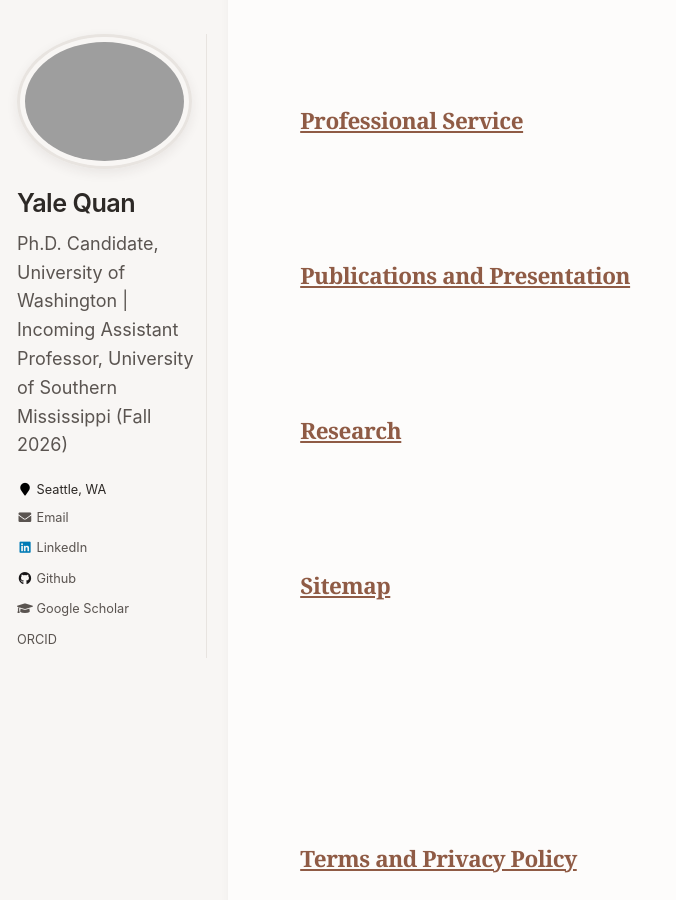
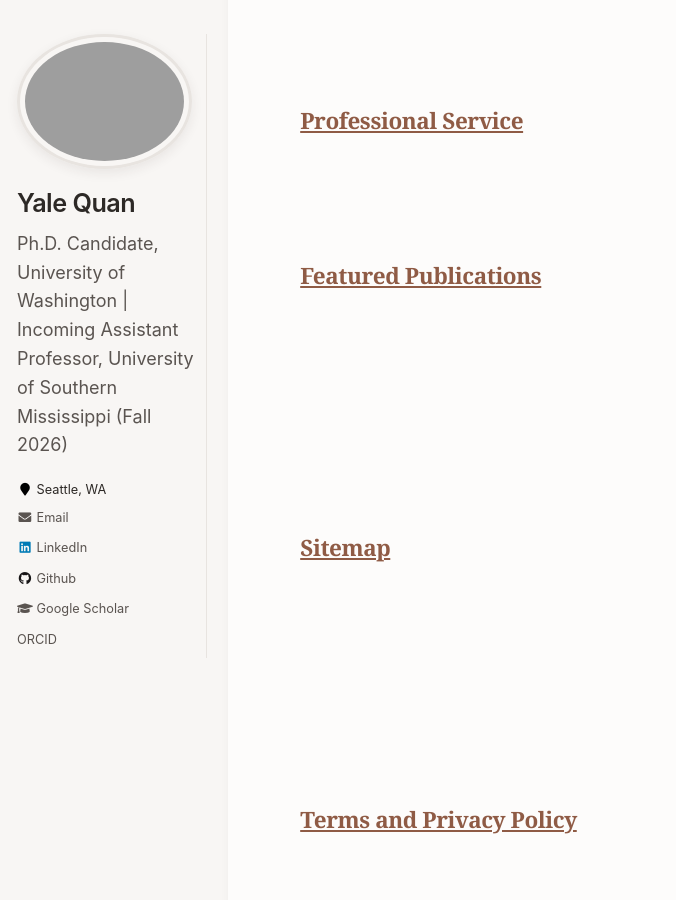
Before and after one commit to yalequan/yalequan.github.io, a Jekyll site: the page built from _pages/sitemap.md, in a window 1280 px wide and 900 px high, scrolled down 1104 px. Shown: the whole window, without its empty margins (0-676 px from the left). Built offline with Jekyll 4.4.1, drawn with Linux system fonts in a browser that asks for light colours.

Commit message:
Removed titles
Removed titles for easier visibility

```diff
--- a/_pages/publications_and_presentations.md
+++ b/_pages/publications_and_presentations.md
@@ -1,6 +1,6 @@
 ---
 layout: archive
-title: "Publications and Presentation"
+title:
 permalink: /publications_and_presentations/
 author_profile: true
 ---
--- a/_pages/research.md
+++ b/_pages/research.md
@@ -1,6 +1,6 @@
 ---
 layout: archive
-title: "Research"
+title:
 permalink: /research/
 author_profile: true
 ---
```
